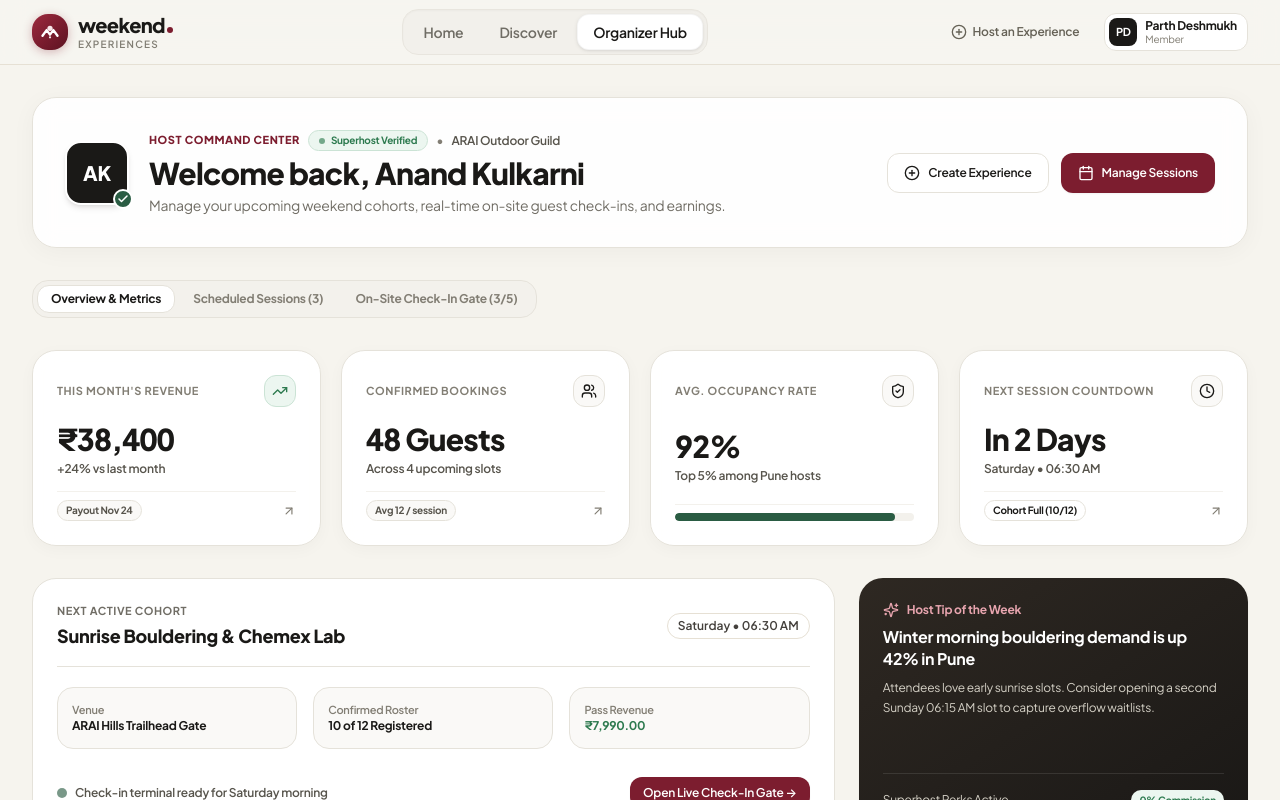
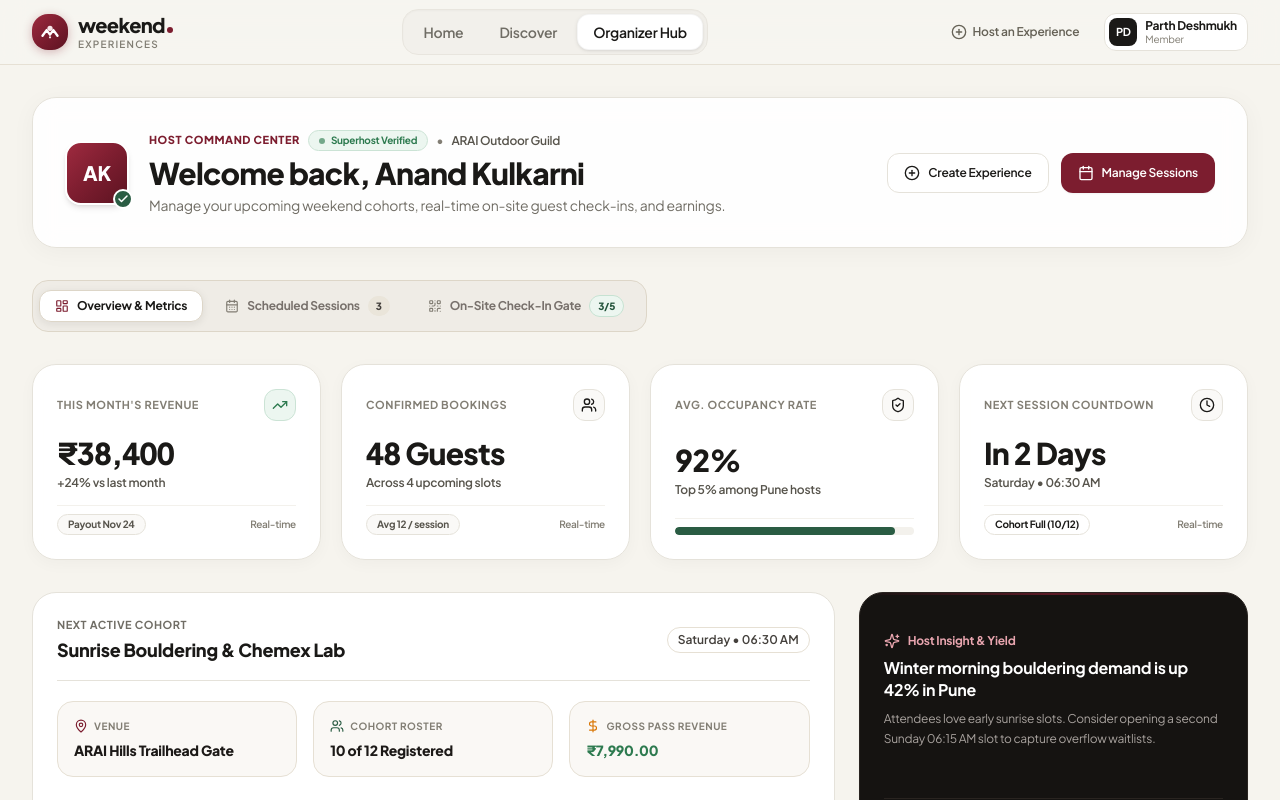
Before and after one commit to Sujal123-02/Spring_Boot, a React (Vite) app in the folder Frontend/: page / in a window 1280 px wide. Both pictures are taken after a click on the button "Organizer Hub". Shown: the top 800 px of the page. Built offline with nearby package versions, Linux system fonts and the light colour scheme.

Commit message:
feat(ui): redesign organizer dashboard tabs with executive island, vector icons, and live status pills

```diff
--- a/Frontend/src/components/watermelon/DiscreteTabs.jsx
+++ b/Frontend/src/components/watermelon/DiscreteTabs.jsx
@@ -2,9 +2,9 @@ import React from 'react';
 import { motion } from 'framer-motion';
 
 /**
- * Watermelon UI - Discrete Tabs
- * Animated tabs with smooth morphing transitions and spring physical bounds.
- * Source: https://ui.watermelon.sh/animated-components/discrete-tabs
+ * Watermelon UI - Executive Discrete Tabs
+ * Premium segmented tab bar with spring physics, contextual icons, and live counter chips.
+ * Eliminates cheap grey capsule styling in favor of an architectural SaaS command strip.
  */
 export const DiscreteTabs = ({
   tabs = [],
@@ -14,9 +14,10 @@ export const DiscreteTabs = ({
   className = ''
 }) => {
   return (
-    <div className={`relative flex items-center gap-1 p-1 rounded-2xl bg-[#F3F1EC] border border-[#E5E2DA] select-none ${className}`}>
+    <div className={`relative inline-flex items-center gap-1.5 p-1.5 rounded-2xl bg-[#EFECE6] border border-[#DDD6C8] select-none shadow-2xs max-w-full overflow-x-auto no-scrollbar ${className}`}>
       {tabs.map((tab) => {
         const isActive = activeId === tab.id;
+        const Icon = tab.icon;
 
         return (
           <button
@@ -24,10 +25,14 @@ export const DiscreteTabs = ({
             type="button"
             onClick={() => onChange?.(tab.id)}
             className={`
-              relative px-3.5 py-1.5 rounded-xl text-xs font-bold transition-colors duration-150 outline-none
-              ${isActive ? 'text-[#1A1917]' : 'text-[#827E74] hover:text-[#1A1917]'}
+              relative px-3.5 sm:px-4 py-2 rounded-xl text-xs font-bold transition-all duration-150 outline-none flex items-center gap-2 whitespace-nowrap shrink-0
+              ${isActive
+                ? 'text-[#1A1917]'
+                : 'text-[#78716C] hover:text-[#1A1917] hover:bg-white/40'
+              }
             `}
           >
+            {/* Active Morphing Spring Pill */}
             {isActive && (
               <motion.div
                 layoutId={layoutId}
@@ -37,10 +42,29 @@ export const DiscreteTabs = ({
                   damping: 32,
                   mass: 0.8
                 }}
-                className="absolute inset-0 rounded-xl bg-white shadow-xs border border-[#E5E2DA]"
+                className="absolute inset-0 rounded-xl bg-white shadow-[0_2px_8px_rgba(28,25,23,0.08)] border border-[#DDD6C8]"
               />
             )}
+
+            {/* Optional Vector Icon */}
+            {Icon && (
+              <span className="relative z-10">
+                <Icon className={`w-3.5 h-3.5 transition-colors duration-150 ${isActive ? 'text-[#7C1D2F]' : 'text-[#827E74]'}`} />
+              </span>
+            )}
+
             <span className="relative z-10">{tab.label}</span>
+
+            {/* Optional Counter / Status Pill */}
+            {tab.badge && (
+              <span
+                className={`relative z-10 text-[10px] font-extrabold px-2 py-0.5 rounded-full transition-colors ${
+                  tab.badgeColor || (isActive ? 'bg-[#F2EDE4] text-[#7C1D2F]' : 'bg-[#E5E0D5] text-[#57544C]')
+                }`}
+              >
+                {tab.badge}
+              </span>
+            )}
           </button>
         );
       })}
--- a/Frontend/src/pages/OrganizerDashboardPage.jsx
+++ b/Frontend/src/pages/OrganizerDashboardPage.jsx
@@ -1,8 +1,9 @@
 import React, { useState } from 'react';
 import {
   Users, Calendar, TrendingUp, DollarSign, CheckCircle2,
-  Clock, PlusCircle, Search, Filter, ShieldCheck, ArrowUpRight,
-  MapPin, Phone, Mail, Copy, Check, Sparkles, ChevronRight, AlertCircle
+  Clock, PlusCircle, Search, Filter, ShieldCheck,
+  MapPin, Phone, Mail, Copy, Check, Sparkles, ChevronRight, AlertCircle,
+  LayoutDashboard, CalendarDays, QrCode
 } from 'lucide-react';
 import { motion, AnimatePresence } from 'framer-motion';
 import { Button } from '../components/Button';
@@ -101,9 +102,25 @@ export const OrganizerDashboardPage = ({ onViewChange, onSelectExperience }) =>
   ];
 
   const dashboardTabs = [
-    { id: 'overview', label: 'Overview & Metrics' },
-    { id: 'sessions', label: `Scheduled Sessions (${MOCK_ORGANIZER_DATA.activeSessions.length})` },
-    { id: 'attendees', label: `On-Site Check-In Gate (${checkedCount}/${attendees.length})` }
+    {
+      id: 'overview',
+      label: 'Overview & Metrics',
+      icon: LayoutDashboard,
+    },
+    {
+      id: 'sessions',
+      label: 'Scheduled Sessions',
+      icon: CalendarDays,
+      badge: `${MOCK_ORGANIZER_DATA.activeSessions.length}`,
+      badgeColor: 'bg-[#EAE5DA] text-[#44403C]'
+    },
+    {
+      id: 'attendees',
+      label: 'On-Site Check-In Gate',
+      icon: QrCode,
+      badge: `${checkedCount}/${attendees.length}`,
+      badgeColor: 'bg-[#ECF6F0] text-[#24543C] border border-[#C6E2D2]'
+    }
   ];
 
   return (
@@ -112,10 +129,10 @@ export const OrganizerDashboardPage = ({ onViewChange, onSelectExperience }) =>
       <div className="p-6 sm:p-8 rounded-3xl bg-white/90 backdrop-blur-md border border-[#E5E2DA] shadow-[0_4px_24px_rgba(26,25,23,0.04)] flex flex-col md:flex-row md:items-center justify-between gap-6">
         <div className="flex items-start sm:items-center gap-4 sm:gap-5">
           <div className="relative shrink-0">
-            <div className="w-16 h-16 sm:w-18 sm:h-18 rounded-2xl bg-[#1A1917] text-white flex items-center justify-center font-black text-xl shadow-md border-2 border-white">
+            <div className="w-16 h-16 sm:w-18 sm:h-18 rounded-2xl bg-gradient-to-br from-[#9E2A3F] via-[#7C1D2F] to-[#5C1321] text-white flex items-center justify-center font-black text-xl shadow-md border-2 border-white">
               AK
             </div>
-            <span className="absolute -bottom-1 -right-1 w-5 h-5 rounded-full bg-[#2A5C43] border-2 border-white flex items-center justify-center text-white">
+            <span className="absolute -bottom-1 -right-1 w-5 h-5 rounded-full bg-[#2A5C43] border-2 border-white flex items-center justify-center text-white shadow-2xs">
               <Check className="w-3 h-3 stroke-[3]" />
             </span>
           </div>
@@ -221,10 +238,10 @@ export const OrganizerDashboardPage = ({ onViewChange, onSelectExperience }) =>
                     </div>
                   ) : (
                     <div className="pt-2 border-t border-[#F3F1EC] flex items-center justify-between text-[11px]">
-                      <span className={`px-2 py-0.5 rounded-full border text-[10px] font-bold ${card.badgeColor}`}>
+                      <span className={`px-2.5 py-0.5 rounded-full border text-[10px] font-bold ${card.badgeColor}`}>
                         {card.badge}
                       </span>
-                      <ArrowUpRight className="w-3.5 h-3.5 text-[#827E74]" />
+                      <span className="text-[10px] font-semibold text-[#827E74]">Real-time</span>
                     </div>
                   )}
                 </motion.div>
@@ -251,17 +268,23 @@ export const OrganizerDashboardPage = ({ onViewChange, onSelectExperience }) =>
               </div>
 
               <div className="grid grid-cols-1 sm:grid-cols-3 gap-4 text-xs">
-                <div className="p-3.5 rounded-2xl bg-[#FAF9F7] border border-[#E5E2DA] space-y-1">
-                  <span className="text-[#827E74] block font-semibold text-[11px]">Venue</span>
-                  <span className="font-bold text-[#1A1917]">ARAI Hills Trailhead Gate</span>
+                <div className="p-4 rounded-2xl bg-[#FAF8F5] border border-[#E6E0D4] space-y-1.5 shadow-2xs">
+                  <span className="text-[#827E74] flex items-center gap-1.5 font-bold text-[10px] uppercase tracking-wider">
+                    <MapPin className="w-3.5 h-3.5 text-[#7C1D2F]" /> Venue
+                  </span>
+                  <span className="font-extrabold text-sm text-[#1C1917] block">ARAI Hills Trailhead Gate</span>
                 </div>
-                <div className="p-3.5 rounded-2xl bg-[#FAF9F7] border border-[#E5E2DA] space-y-1">
-                  <span className="text-[#827E74] block font-semibold text-[11px]">Confirmed Roster</span>
-                  <span className="font-bold text-[#1A1917]">10 of 12 Registered</span>
+                <div className="p-4 rounded-2xl bg-[#FAF8F5] border border-[#E6E0D4] space-y-1.5 shadow-2xs">
+                  <span className="text-[#827E74] flex items-center gap-1.5 font-bold text-[10px] uppercase tracking-wider">
+                    <Users className="w-3.5 h-3.5 text-[#2A5C43]" /> Cohort Roster
+                  </span>
+                  <span className="font-extrabold text-sm text-[#1C1917] block">10 of 12 Registered</span>
                 </div>
-                <div className="p-3.5 rounded-2xl bg-[#FAF9F7] border border-[#E5E2DA] space-y-1">
-                  <span className="text-[#827E74] block font-semibold text-[11px]">Pass Revenue</span>
-                  <span className="font-bold text-[#2D7A4F]">₹7,990.00</span>
+                <div className="p-4 rounded-2xl bg-[#FAF8F5] border border-[#E6E0D4] space-y-1.5 shadow-2xs">
+                  <span className="text-[#827E74] flex items-center gap-1.5 font-bold text-[10px] uppercase tracking-wider">
+                    <DollarSign className="w-3.5 h-3.5 text-[#D97706]" /> Gross Pass Revenue
+                  </span>
+                  <span className="font-extrabold text-sm text-[#2D7A4F] block">₹7,990.00</span>
                 </div>
               </div>
 
@@ -283,23 +306,24 @@ export const OrganizerDashboardPage = ({ onViewChange, onSelectExperience }) =>
             </div>
 
             {/* Right: Host Trust & Tips */}
-            <div className="lg:col-span-4 p-6 rounded-3xl bg-gradient-to-br from-[#2E2822] to-[#1A1816] text-white space-y-4 shadow-sm flex flex-col justify-between">
+            <div className="lg:col-span-4 p-6 rounded-3xl bg-[#151311] border border-[#292420] text-[#D6D3D1] space-y-4 shadow-sm flex flex-col justify-between relative overflow-hidden">
+              <div className="absolute top-0 inset-x-0 h-[1.5px] bg-gradient-to-r from-transparent via-[#7C1D2F]/70 to-transparent" />
               <div className="space-y-2">
                 <div className="flex items-center gap-2 text-xs font-bold text-[#E8A5AF]">
-                  <Sparkles className="w-4 h-4" />
-                  <span>Host Tip of the Week</span>
+                  <Sparkles className="w-4 h-4 text-[#E8A5AF]" />
+                  <span>Host Insight & Yield</span>
                 </div>
                 <h4 className="font-bold text-base text-white leading-snug">
                   Winter morning bouldering demand is up 42% in Pune
                 </h4>
-                <p className="text-xs text-[#D5D1C6] leading-relaxed">
+                <p className="text-xs text-[#A8A29E] leading-relaxed">
                   Attendees love early sunrise slots. Consider opening a second Sunday 06:15 AM slot to capture overflow waitlists.
                 </p>
               </div>
 
-              <div className="pt-4 border-t border-white/10 flex items-center justify-between text-xs text-[#D5D1C6]">
+              <div className="pt-4 border-t border-[#292420] flex items-center justify-between text-xs text-[#A8A29E]">
                 <span>Superhost Perks Active</span>
-                <span className="text-[#2D7A4F] font-bold bg-[#ECF6F0] px-2 py-0.5 rounded-full text-[10px]">
+                <span className="text-[#86EFAC] font-bold bg-[#1F2D24] border border-[#2A4433] px-2.5 py-0.5 rounded-full text-[10px]">
                   0% Commission
                 </span>
               </div>
@@ -344,7 +368,7 @@ export const OrganizerDashboardPage = ({ onViewChange, onSelectExperience }) =>
                   <div className="flex items-center justify-between">
                     <span className="text-xs font-bold text-[#827E74]">{sess.date}</span>
                     <Badge variant={isFull ? 'default' : 'terra'} size="sm">
-                      {isFull ? 'SOLD OUT' : `${sess.capacity - sess.registeredCount} spots left`}
+                      {isFull ? 'SOLD OUT' : `${sess.capacity - sess.registeredCount} passes open`}
                     </Badge>
                   </div>
 
```
